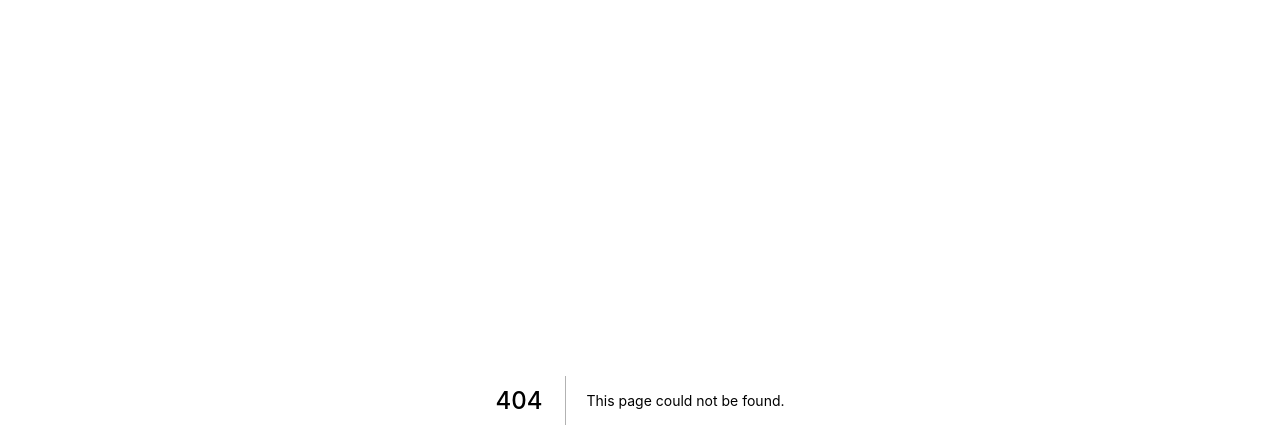
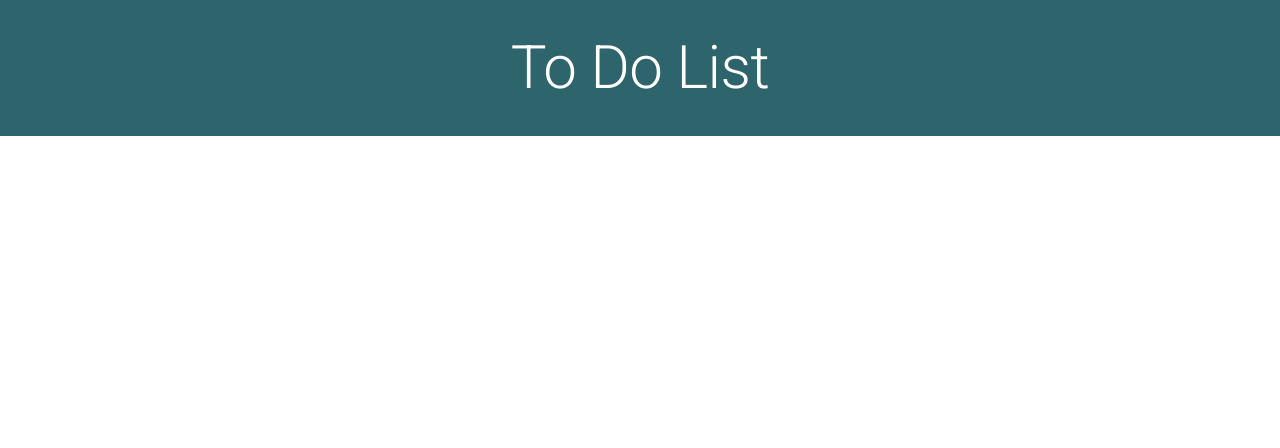
Before and after one commit to setupotnis/toDoListApp, a Next.js app: page /Components/Header in a window 1280 px wide. Before the commit this address had no page. Shown: the top 448 px of the page. Built offline with nearby package versions, Linux system fonts and the light colour scheme.

Commit message:
update header and package.json

```diff
--- a/package.json
+++ b/package.json
@@ -12,6 +12,7 @@
     "@emotion/react": "^11.5.0",
     "@emotion/styled": "^11.3.0",
     "@fontsource/roboto": "^4.5.1",
+    "@mui/icons-material": "^5.0.5",
     "@mui/material": "^5.0.6",
     "next": "12.0.1",
     "react": "17.0.2",
--- /dev/null
+++ b/pages/Components/Header.tsx
@@ -0,0 +1,21 @@
+import { NextComponentType } from "next";
+import React from "react";
+import "@fontsource/roboto/300.css";
+import { Typography } from "@mui/material";
+import styles from "../../styles/Header.module.css";
+
+/*
+ * This functional component returns a header for the main page
+ */
+
+const Header: NextComponentType = () => {
+  return (
+    <div className={styles.Banner}>
+      <Typography variant="h2" component="h2" align="center">
+        To Do List
+      </Typography>
+    </div>
+  );
+};
+
+export default Header;
```
